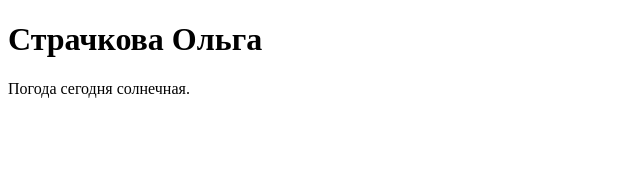
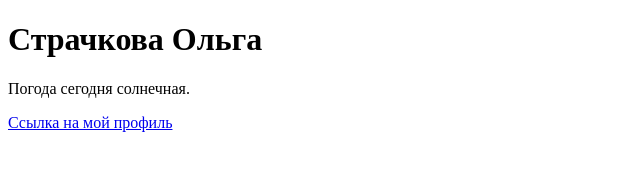
Before and after one commit to Olga12585/myLab1, a plain HTML site: page index.html in a window 1280 px wide. Shown: the whole page, without its empty margins (0-640 px from the left). Drawn offline with Linux system fonts and the light colour scheme.

Commit message:
Добавление ссылки на профиль.
Добавлен код на мой профиль в Цифровом университете АлтГУ. Сохраните новый коммит.

```diff
--- a/index.html
+++ b/index.html
@@ -9,6 +9,7 @@
 
 		<h1>Страчкова Ольга</h1>
         <p>Погода сегодня солнечная.</p>
+	<a href = "https://portal.edu.asu.ru/user/profile.php?id=50011">Ссылка на мой профиль<a>
 </body>
 
 </html>
```
